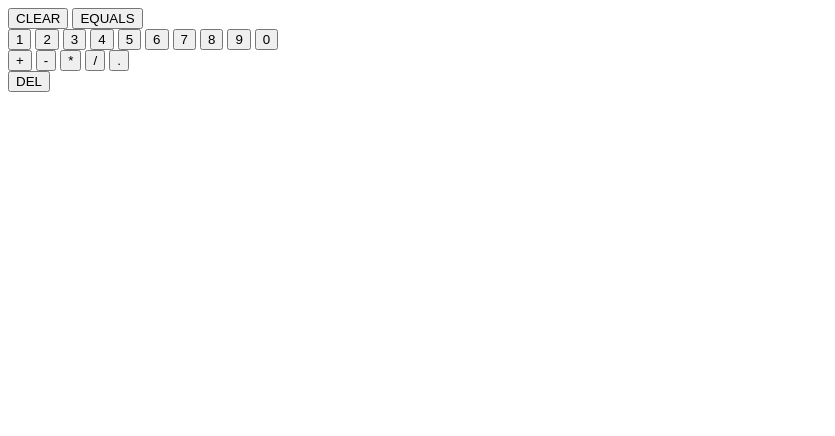
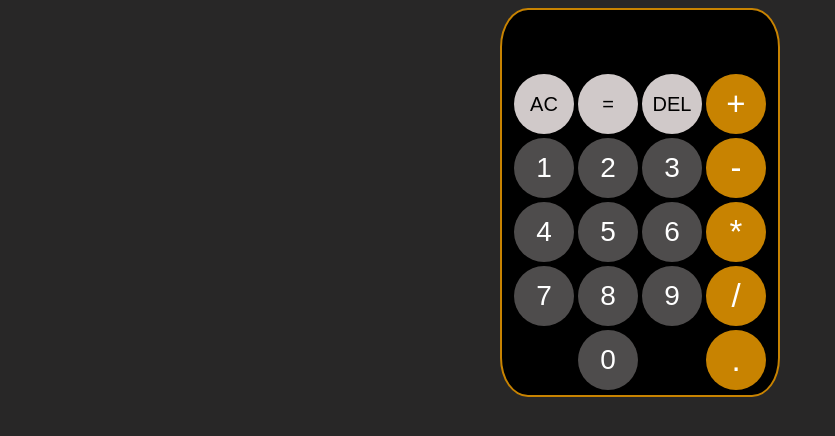
Before and after one commit to CristiTurcan/CalculatorApp, a plain HTML site: page index.html in a window 1280 px wide. Shown: the whole page, without its empty margins (0-835 px from the left). Drawn offline with Linux system fonts and the light colour scheme.

Commit message:
Added css

```diff
--- a/index.html
+++ b/index.html
@@ -8,10 +8,14 @@
     <title>Calculator</title>
 </head>
 <body>
+    <div class="container">
         <div class="display"></div>
-    <div>
-        <button id="clearButton">CLEAR</button>
-        <button id="equalsButton">EQUALS</button>
+        <div class="allButtons">
+            <div class="leftPart">
+                <div class="controlButtons">
+                    <button id="clearButton">AC</button>
+                    <button id="equalsButton">=</button>
+                    <button id="deleteButton">DEL</button>
                 </div>
                 <div class="buttons">
                     <button>1</button>
@@ -25,14 +29,15 @@
                     <button>9</button>
                     <button>0</button>
                 </div>
+            </div>
             <div class="operationButtons">
                 <button>+</button>
                 <button>-</button>
                 <button>*</button>
                 <button>/</button>
                 <button>.</button>
-
             </div>
-    <button id="deleteButton">DEL</button>
+        </div>
+    </div>
 </body>
 </html>
--- a/style.css
+++ b/style.css
@@ -0,0 +1,88 @@
+body {
+    background-color: rgb(40, 39, 39);
+    display: flex;
+    justify-content: center;
+    align-items: center;
+}
+
+.container {
+    display: flex;
+    justify-content: center;
+    align-items: center;
+    flex-direction: column;
+    background-color: black;
+    width: 270px;
+    border: 2px solid rgb(200, 131, 1);
+    border-radius: 10%;
+    padding: 3px;
+}
+
+.allButtons {
+    display: flex;
+    justify-content: center;
+    align-items: center;
+    flex-direction: row;
+}
+
+.leftPart {
+    display: flex;
+    flex-direction: column;
+}
+
+.controlButtons {
+    display: flex;
+}
+
+.controlButtons button {
+    background-color: rgb(208, 201, 201);
+    color: black;
+    font-weight: 500;
+}
+
+.buttons {
+    display: flex;
+    flex-flow: row wrap;
+    align-items: center;
+    justify-content: center;
+    width: 192px;
+}
+
+.buttons button {
+    background-color: rgb(78, 76, 76);
+    font-size: 28px;
+}
+
+.operationButtons {
+    display: flex;
+    flex-direction: column;
+}
+
+.operationButtons button {
+    background-color: rgb(200, 131, 1);
+    font-size: 33px;
+}
+
+button {
+    border-radius: 50%;
+    border: 0px;
+    height: 60px;
+    width: 60px;
+    font-size: 20px;
+    margin: 2px;
+    display: flex;
+    justify-content: center;
+    align-items: center;
+    color: white;
+}
+
+.display {
+    padding: 3px;
+    height: 50px;
+    width: 256px;
+    margin-bottom: 3px;
+    color: white;
+    font-size: 25px;
+    display: flex;
+    justify-content: center;
+    align-items: center;
+}
```
Lines whose indentation alone changed are shown as unchanged.
